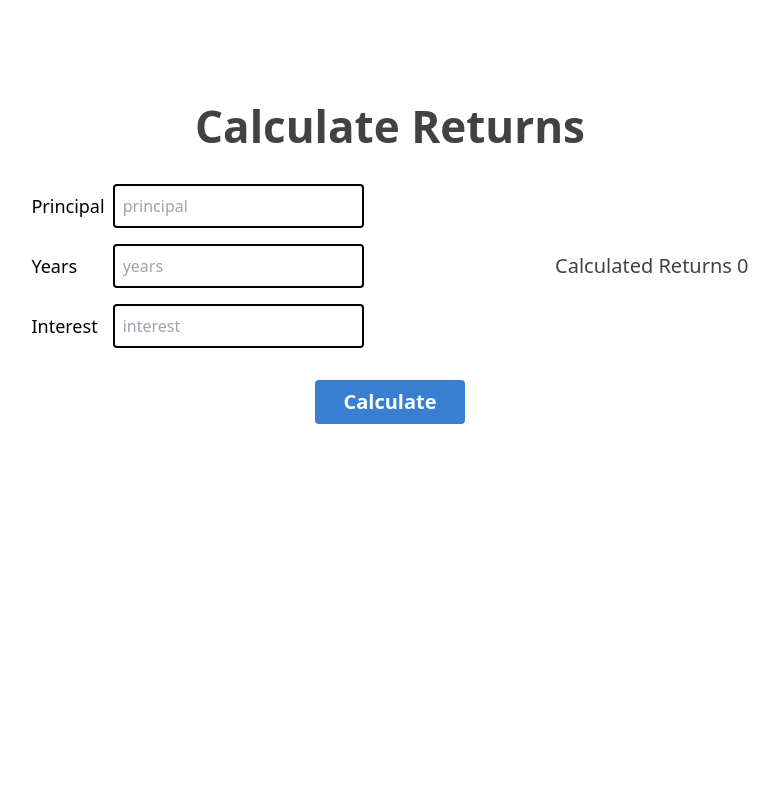
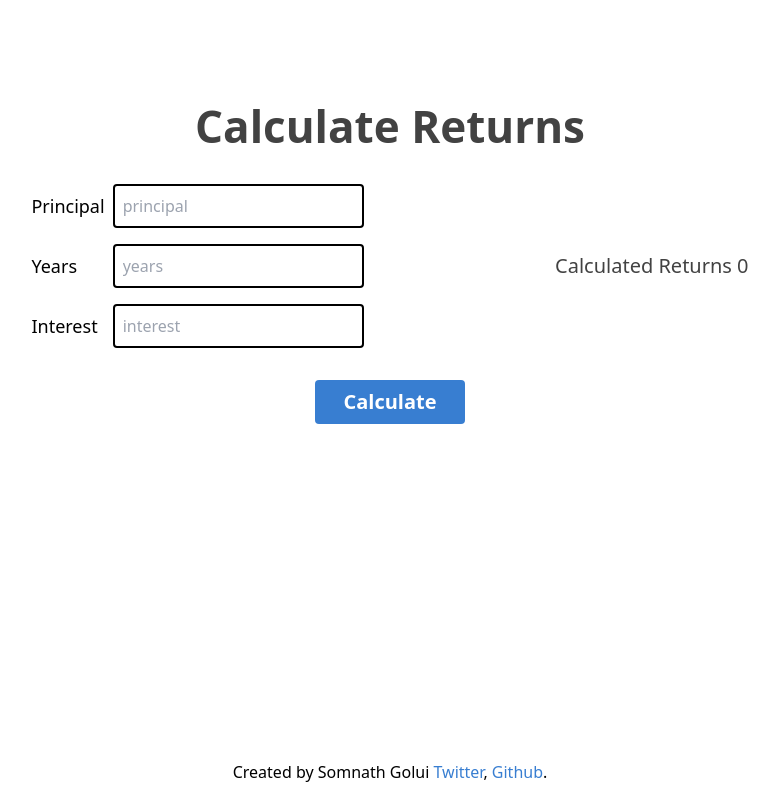
Before and after one commit to somu-code/zerodha-landing-page, a website: page public/index.html in a window 1280 px wide. Shown: the part 1109-1909 px from the top of the page, without its empty margins (250-1029 px from the left). Before the commit the page ends 1853 px from the top, so only its background shows below. Drawn offline with nearby package versions, Linux system fonts and the light colour scheme; files that its build step writes are made by us from their sources.

Commit message:
Added my name as author and twitter, github links. Fixed typo in package.json file.

```diff
--- a/package.json
+++ b/package.json
@@ -5,7 +5,7 @@
   "main": "index.js",
   "scripts": {
     "test": "echo \"Error: no test specified\" && exit 1",
-    "tailwindDev": "tialwindcss -i ./src/css/style.css -o ./public/style.css --watch",
+    "tailwindDev": "tailwindcss -i ./src/css/style.css -o ./public/style.css --watch",
     "tailwindBuild" : "tailwindcss -i ./src/css/style.css -o ./public/style.css",
     "jsBuild": "tsc -b",
     "build" : "tailwindcss -i ./src/css/style.css -o ./public/style.css && tsc -b"
--- a/public/index.html
+++ b/public/index.html
@@ -108,6 +108,15 @@
         </div>
       </div>
     </main>
+    <footer class="my-4">
+      <div>
+        <p class="text-center">
+          Created by Somnath Golui
+          <a href="https://twitter.com/GoluiSomnath" class="text-[#387ed1]">Twitter</a>,
+          <a href="https://github.com/somu-code/" class="text-[#387ed1]">Github</a>.
+        </p>
+      </div>
+    </footer>
     <script src="./script.js"></script>
   </body>
 </html>
```
